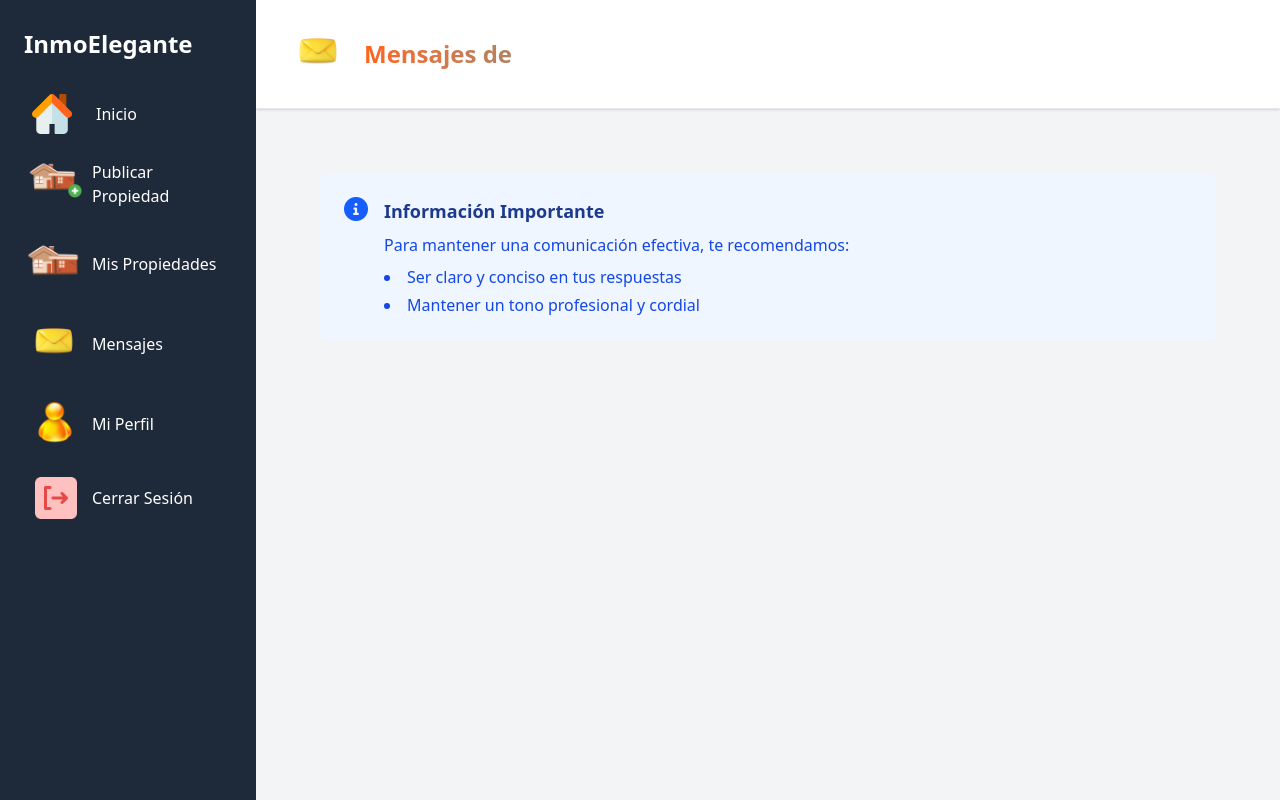
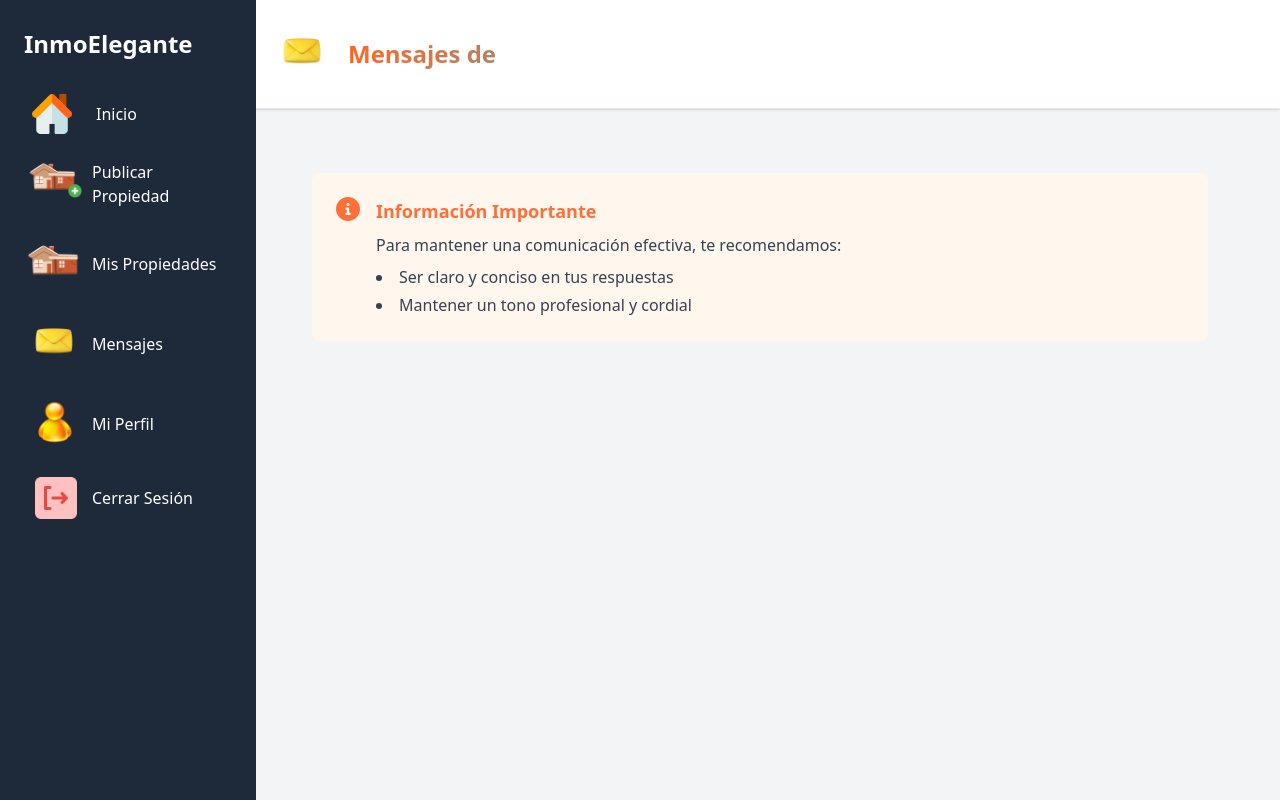
Before and after one commit to Carlos29-A/Bienes_Raices_MVC, a Node server app: template views/mensajes/mensajes.pug in a window 1280 px wide. Run offline with Node 20, Linux system fonts and the light colour scheme; the template is opened without the code that fills it, so the values that code supplies are empty; some libraries are stand-ins or nearby versions.

Commit message:
se agrego el scroll estatico para mejor navegacion

```diff
--- a/views/mensajes/mensajes.pug
+++ b/views/mensajes/mensajes.pug
@@ -8,9 +8,9 @@
             include ../usuario/vendedor-Sidebar/Vendedor-Sidebar.pug
 
         //- Contenido Principal
-        div(class="flex-1 flex flex-col bg-gray-100")
+        div(class="flex-1 flex flex-col bg-gray-100 pl-60")
             //- Encabezado
-            header(class="bg-white border-b border-gray-200 shadow-sm px-8 py-6")
+            header(class="bg-white border-b border-gray-200 shadow-sm px-8 py-6 sticky top-0 z-40")
                 div(class="flex items-center justify-between")
                     div(class="flex items-center space-x-4")
 
@@ -71,15 +71,15 @@
                                     p(class="text-gray-700 line-clamp-1")= mensaje.mensaje
 
                 //- Mensaje Informativo
-                div(class="max-w-4xl mx-auto mt-8 bg-blue-50 rounded-lg p-6")
+                div(class="max-w-4xl mx-auto mt-8 bg-[#FFF7ED] rounded-lg p-6")
                     div(class="flex items-start space-x-4")
-                        div(class="flex-shrink-0")
-                            i(class="fas fa-info-circle text-2xl text-blue-600")
+                        div(class="flex-shrink-0 ")
+                            i(class="fas fa-info-circle text-2xl text-[#FF6F39]")
                         div
-                            h4(class="text-lg font-semibold text-blue-900 mb-2") Información Importante
-                            p(class="text-blue-700")
+                            h4(class="text-lg font-semibold text-[#FF6F39] mb-2") Información Importante
+                            p(class="text-gray-700")
                                 | Para mantener una comunicación efectiva, te recomendamos:
-                            ul(class="list-disc list-inside mt-2 space-y-1 text-blue-700")
+                            ul(class="list-disc list-inside mt-2 space-y-1 text-gray-700")
                                 li Ser claro y conciso en tus respuestas
                                 li Mantener un tono profesional y cordial
 
--- a/views/mensajes/mensajesVendedor.pug
+++ b/views/mensajes/mensajesVendedor.pug
@@ -5,7 +5,7 @@
         include ../usuario/vendedor-Sidebar/Vendedor-Sidebar.pug
 
         //- Contenido Principal
-        div(class="flex-1 flex flex-col")
+        div(class="flex-1 flex flex-col pl-60")
             //- Encabezado
             header(class="bg-white border-b border-gray-200 px-8 py-6 shadow-sm")
                 div(class="flex items-center justify-between")
--- a/views/mensajes/verMensaje.pug
+++ b/views/mensajes/verMensaje.pug
@@ -8,7 +8,7 @@
             include ../usuario/vendedor-Sidebar/Vendedor-Sidebar.pug
 
         //- Contenido Principal
-        div(class="flex-1 flex flex-col")
+        div(class="flex-1 flex flex-col pl-60")
             //- Encabezado
             header(class="bg-white border-b border-gray-200 px-8 py-6 shadow-sm")
                 div(class="flex items-center justify-between")
--- a/views/propiedades/agregarImagen.pug
+++ b/views/propiedades/agregarImagen.pug
@@ -7,7 +7,7 @@
         include ../usuario/vendedor-Sidebar/Vendedor-Sidebar.pug
 
         // Main Content
-        div(class="flex-1")
+        div(class="flex-1 pl-60")
             // Top Navigation
             header(class="bg-white shadow")
                 div(class="max-w-7xl mx-auto py-6 px-4 sm:px-6 lg:px-8 flex justify-between items-center")
@@ -31,7 +31,7 @@
                                 form(id="imagen" class="dropzone border-dashed border-2 w-full min:h-96 h-auto rounded flex-col justify-center items-center" method="POST" action=`/propiedades/agregar-imagen/${propiedad.id}`)
                                     input(type="hidden" name="_csrf" value=csrfToken)
 
-                                button(id="publicar" class="mt-5 w-full py-3 bg-indigo-600 hover:bg-indigo-700 rounded text-white font-bold uppercase cursor-pointer" type="button") Publicar Propiedad
+                                button(id="publicar" class="mt-5 w-full py-3 bg-[#FF6F17] hover:bg-[#FF8F17] rounded text-white font-bold uppercase cursor-pointer" type="button") Publicar Propiedad
 
 block scripts
     script(src="/js/agregarImagen.js")
--- a/views/propiedades/buscarPropiedades.pug
+++ b/views/propiedades/buscarPropiedades.pug
@@ -8,7 +8,7 @@
         include ../usuario/comprador-Sidebar/compradorSidebar.pug
 
         //- Contenido Principal
-        div(class="flex-1")
+        div(class="flex-1 pl-60")
             //- Header
             header(class="bg-white shadow-sm sticky top-0 z-10")
                 div(class="max-w-7xl mx-auto py-4 px-4 sm:px-6 lg:px-8")
--- a/views/propiedades/crearPropiedad.pug
+++ b/views/propiedades/crearPropiedad.pug
@@ -7,7 +7,7 @@
         include ../usuario/vendedor-Sidebar/Vendedor-Sidebar.pug
 
         // Main Content
-        div(class="flex-1")
+        div(class="flex-1 pl-60")
             // Top Navigation
             header(class="bg-white shadow-lg")
                 div(class="max-w-7xl mx-auto py-6 px-4 sm:px-6 lg:px-8 flex justify-between items-center")
@@ -47,7 +47,7 @@
                                             input(type="text" name="titulo" id="titulo" required class="block w-full border-0 border-b-2 border-gray-300 focus:ring-0 focus:border-blue-500 px-0 py-2 text-gray-900 placeholder-gray-400 transition-colors duration-200" value=oldInfo.titulo? oldInfo.titulo : '')
 
                                     div(class="sm:col-span-3")
-                                        label(for="precio" class="block text-sm font-medium text-gray-700") Precio
+                                        label(for="precio" class="block text-sm font-medium text-gray-700") Precio $
                                         div(class="mt-1")
                                             input(type="number" name="precio" id="precio" required class="block w-full border-0 border-b-2 border-gray-300 focus:ring-0 focus:border-blue-500 px-0 py-2 text-gray-900 placeholder-gray-400 transition-colors duration-200" value=oldInfo.precio? oldInfo.precio : '')
 
@@ -110,7 +110,7 @@
                             // Descripción
                             div(class="pt-8")
                                 div
-                                    h3(class="text-lg leading-6 font-medium text-gray-900") Descripción
+                                    h3(class="text-lg leading-6 font-medium bg-gradient-to-r from-[#FF641A] to-[#B08262] text-transparent bg-clip-text") Descripción
                                     p(class="mt-1 text-sm text-gray-500") Describe los detalles y características de la propiedad.
 
                                 div(class="mt-6")
--- a/views/propiedades/detallePropiedad.pug
+++ b/views/propiedades/detallePropiedad.pug
@@ -5,7 +5,7 @@
         include ../usuario/comprador-Sidebar/compradorSidebar.pug
 
         //- Contenido Principal
-        div(class="flex-1 p-8")
+        div(class="flex-1 pl-70 p-5")
             //- Encabezado
             header(class="mb-8")
                 h1(class="text-3xl font-bold text-[#FF641A]")= propiedad.titulo
--- a/views/propiedades/editarPropiedad.pug
+++ b/views/propiedades/editarPropiedad.pug
@@ -7,7 +7,7 @@
         include ../usuario/vendedor-Sidebar/Vendedor-Sidebar.pug
 
         // Main Content
-        div(class="flex-1")
+        div(class="flex-1 pl-60")
             // Top Navigation
             header(class="bg-white shadow")
                 div(class="max-w-7xl mx-auto py-6 px-4 sm:px-6 lg:px-8 flex justify-between items-center")
@@ -15,7 +15,7 @@
                     div(class="flex items-center space-x-4")
                         div(class="relative")
                             button(class="flex items-center space-x-2 text-gray-700 hover:text-gray-900")
-                                img(class="h-8 w-8 rounded-full" src=`https://ui-avatars.com/api/?name=${usuario.nombre}&background=0D8ABC&color=fff` alt=usuario.nombre)
+                                img(class="h-8 w-8 rounded-full" src="/img/avatar.png" alt=usuario.nombre)
                                 span= usuario.nombre
 
             // Agregar meta tag CSRF en el head
--- a/views/propiedades/favoritos.pug
+++ b/views/propiedades/favoritos.pug
@@ -5,7 +5,7 @@
         include ../usuario/comprador-Sidebar/compradorSidebar.pug
 
         //- Contenido Principal
-        div(class="flex-1")
+        div(class="flex-1 pl-60")
             //- Encabezado
             header(class="bg-white shadow")
                 div(class="max-w-7xl mx-auto py-6 px-4 sm:px-6 lg:px-8")
--- a/views/propiedades/misPropiedades.pug
+++ b/views/propiedades/misPropiedades.pug
@@ -8,7 +8,7 @@
         include ../usuario/vendedor-Sidebar/Vendedor-Sidebar.pug
 
         // Main Content
-        div(class="flex-1")
+        div(class="flex-1 pl-60")
             // Top Navigation
             header(class="bg-white shadow-lg")
                 div(class="max-w-7xl mx-auto py-6 px-4 sm:px-6 lg:px-8 flex justify-between items-center")
--- a/views/usuario/comprador-Sidebar/compradorSidebar.pug
+++ b/views/usuario/comprador-Sidebar/compradorSidebar.pug
@@ -1,4 +1,4 @@
-div(class="bg-gray-800 text-white w-64 space-y-6 py-7 px-2 absolute inset-y-0 left-0 transform -translate-x-full md:relative md:translate-x-0 transition duration-200 ease-in-out")
+aside(class="fixed top-0 left-0 h-screen bg-gray-800 text-white w-64 space-y-6 py-7 px-2 z-50")
     div(class="flex items-center space-x-2 px-4")
         span(class="text-2xl font-extrabold") InmoElegante
     nav
--- a/views/usuario/editar-perfil.pug
+++ b/views/usuario/editar-perfil.pug
@@ -8,7 +8,7 @@
             include ./comprador-Sidebar/compradorSidebar.pug
 
         // Contenido Principal
-        div(class="flex-1")
+        div(class="flex-1 pl-60")
             // Top Navigation
             header(class="bg-white shadow-lg")
                 div(class="max-w-7xl mx-auto py-6 px-4 sm:px-6 lg:px-8 flex justify-between items-center")
--- a/views/usuario/panel-comprador.pug
+++ b/views/usuario/panel-comprador.pug
@@ -5,7 +5,7 @@
         include ./comprador-Sidebar/compradorSidebar.pug
 
         //- Main Content
-        div(class="flex-1")
+        div(class="flex-1 pl-60")
             //- Top Navigation
             header(class="bg-white shadow-sm sticky top-0 z-10")
                 div(class="max-w-7xl mx-auto py-4 px-4 sm:px-6 lg:px-8")
--- a/views/usuario/panel-vendedor.pug
+++ b/views/usuario/panel-vendedor.pug
@@ -4,7 +4,7 @@
     div(class="min-h-screen flex bg-gray-100")
         include ./vendedor-Sidebar/Vendedor-Sidebar.pug
         // Main Content
-        div(class="flex-1")
+        div(class="flex-1 pl-60")
             // Top Navigation
             header(class="bg-white shadow-lg")
                 div(class="max-w-7xl mx-auto py-6 px-4 sm:px-6 lg:px-8 flex justify-between items-center")
--- a/views/usuario/vendedor-Sidebar/Vendedor-Sidebar.pug
+++ b/views/usuario/vendedor-Sidebar/Vendedor-Sidebar.pug
@@ -1,5 +1,5 @@
 // Sidebar
-div(class="bg-gray-800 text-white w-64 space-y-6 py-7 px-2 absolute inset-y-0 left-0 transform -translate-x-full md:relative md:translate-x-0 transition duration-200 ease-in-out")
+aside(class="fixed top-0 left-0 h-screen bg-gray-800 text-white w-64 space-y-6 py-7 px-2 z-50")
     div(class="flex items-center space-x-2 px-4")
         span(class="text-2xl font-extrabold") InmoElegante
 
```
Also changed, not shown: views/mensajes/editar.pug (+4 -4 lines), views/mensajes/enviar.pug (+4 -4 lines), public/css/app.css.
